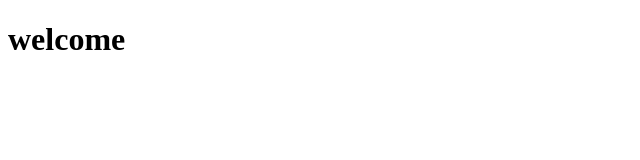
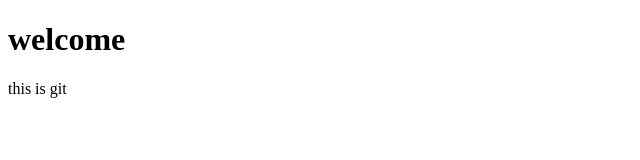
Before and after one commit to mohamedaashiq123/demo, a plain HTML site: page index.html in a window 1280 px wide. Shown: the full height of the page, 0-640 px from the left. Drawn offline with Linux system fonts and the light colour scheme.

Commit message:
this is git

```diff
--- a/index.html
+++ b/index.html
@@ -7,5 +7,6 @@
 </head>
 <body>
  <h1>welcome</h1>
+  this is git
 </body>
 </html>
```
